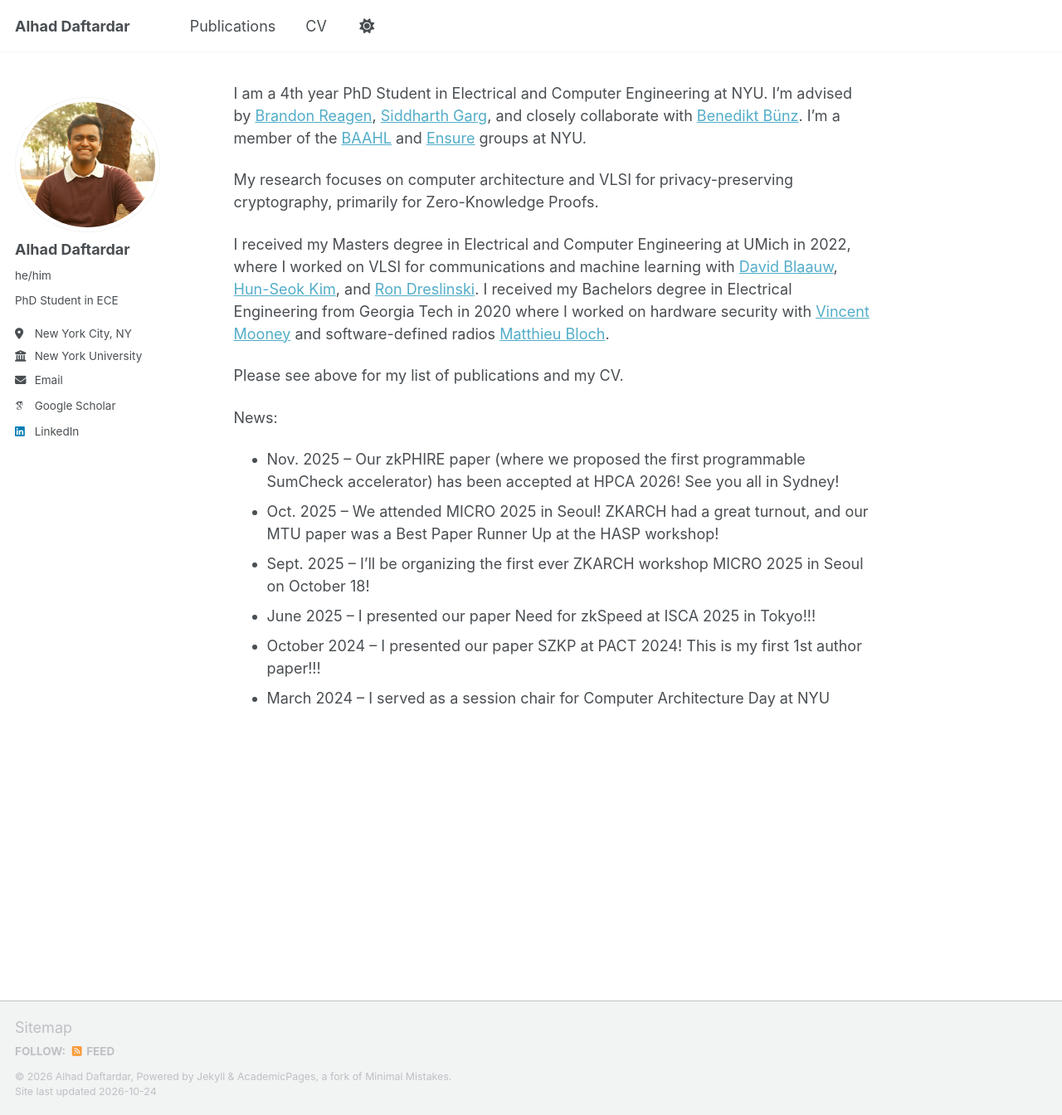
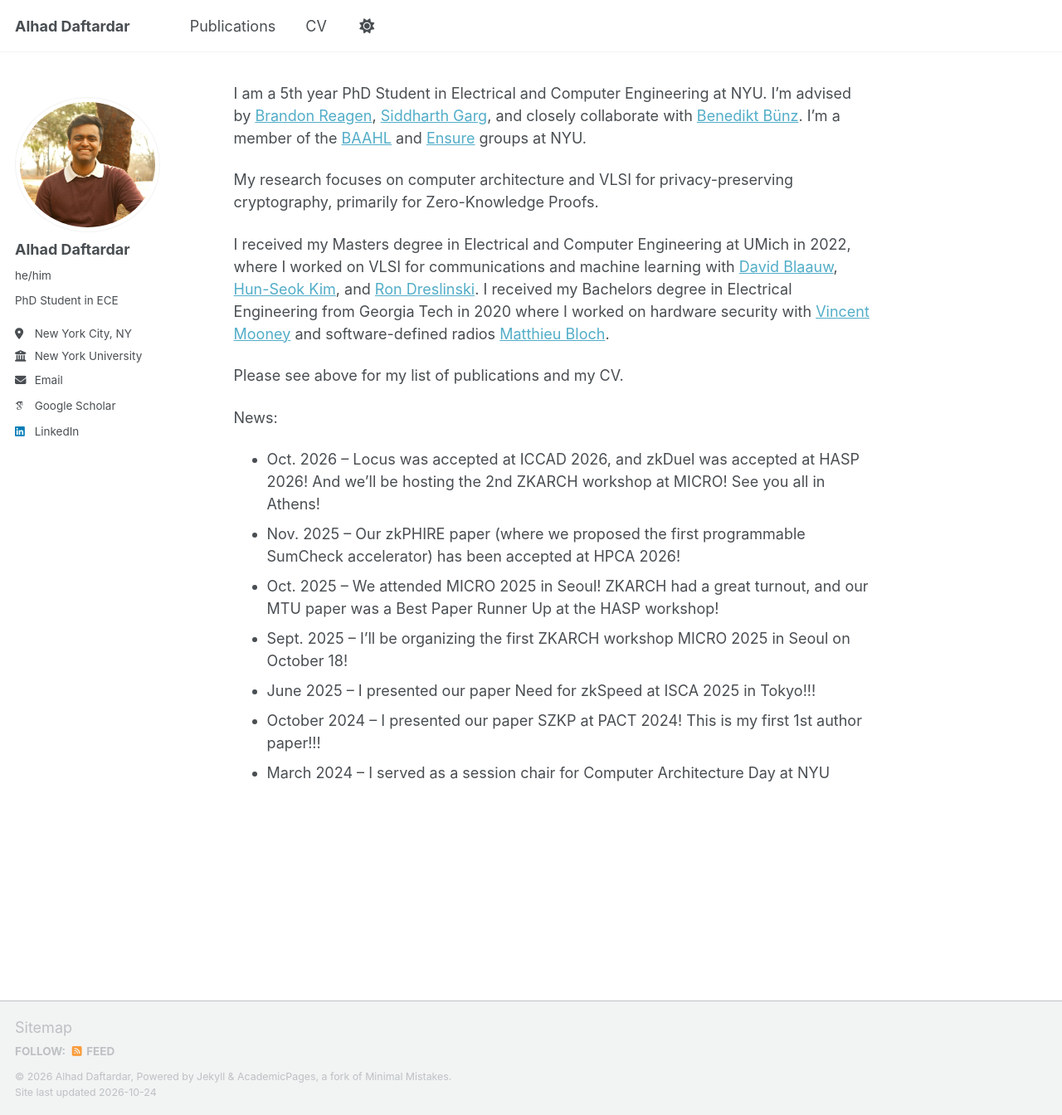
Before and after one commit to adaftardar/adaftardar.github.io, a Jekyll site: the page built from _pages/about.md, in a window 1280 px wide and 1344 px high. Shown: the whole window at 83% size. Built offline with Jekyll 4.4.1, drawn with Linux system fonts in a browser that asks for light colours; some web fonts are replaced; a script that is not in the unit is left out.

Commit message:
Update PhD year and add recent news items

```diff
--- a/_pages/about.md
+++ b/_pages/about.md
@@ -7,7 +7,7 @@ redirect_from:
   - /about.html
 ---
 
-I am a 4th year PhD Student in Electrical and Computer Engineering at NYU. I'm advised by [Brandon Reagen](https://brandonreagen.com/), [Siddharth Garg](https://engineering.nyu.edu/faculty/siddharth-garg), and closely collaborate with [Benedikt Bünz](https://cs.nyu.edu/~bb/). I'm a member of the [BAAHL](https://wp.nyu.edu/baahl/) and [Ensure](https://wp.nyu.edu/ensure_group/) groups at NYU.
+I am a 5th year PhD Student in Electrical and Computer Engineering at NYU. I'm advised by [Brandon Reagen](https://brandonreagen.com/), [Siddharth Garg](https://engineering.nyu.edu/faculty/siddharth-garg), and closely collaborate with [Benedikt Bünz](https://cs.nyu.edu/~bb/). I'm a member of the [BAAHL](https://wp.nyu.edu/baahl/) and [Ensure](https://wp.nyu.edu/ensure_group/) groups at NYU.
 
 My research focuses on computer architecture and VLSI for privacy-preserving cryptography, primarily for Zero-Knowledge Proofs.
 
@@ -17,9 +17,10 @@ Please see above for my list of publications and my CV.
 
 News:
 
-- Nov. 2025 -- Our zkPHIRE paper (where we proposed the first programmable SumCheck accelerator) has been accepted at HPCA 2026! See you all in Sydney!
+- Oct. 2026 -- Locus was accepted at ICCAD 2026, and zkDuel was accepted at HASP 2026! And we'll be hosting the 2nd ZKARCH workshop at MICRO! See you all in Athens!
+- Nov. 2025 -- Our zkPHIRE paper (where we proposed the first programmable SumCheck accelerator) has been accepted at HPCA 2026!
 - Oct. 2025 -- We attended MICRO 2025 in Seoul! ZKARCH had a great turnout, and our MTU paper was a Best Paper Runner Up at the HASP workshop!
-- Sept. 2025 -- I'll be organizing the first ever ZKARCH workshop MICRO 2025 in Seoul on October 18!
+- Sept. 2025 -- I'll be organizing the first ZKARCH workshop MICRO 2025 in Seoul on October 18!
 - June 2025 -- I presented our paper Need for zkSpeed at ISCA 2025 in Tokyo!!!
 - October 2024 -- I presented our paper SZKP at PACT 2024! This is my first 1st author paper!!!
 - March 2024 -- I served as a session chair for Computer Architecture Day at NYU
```
